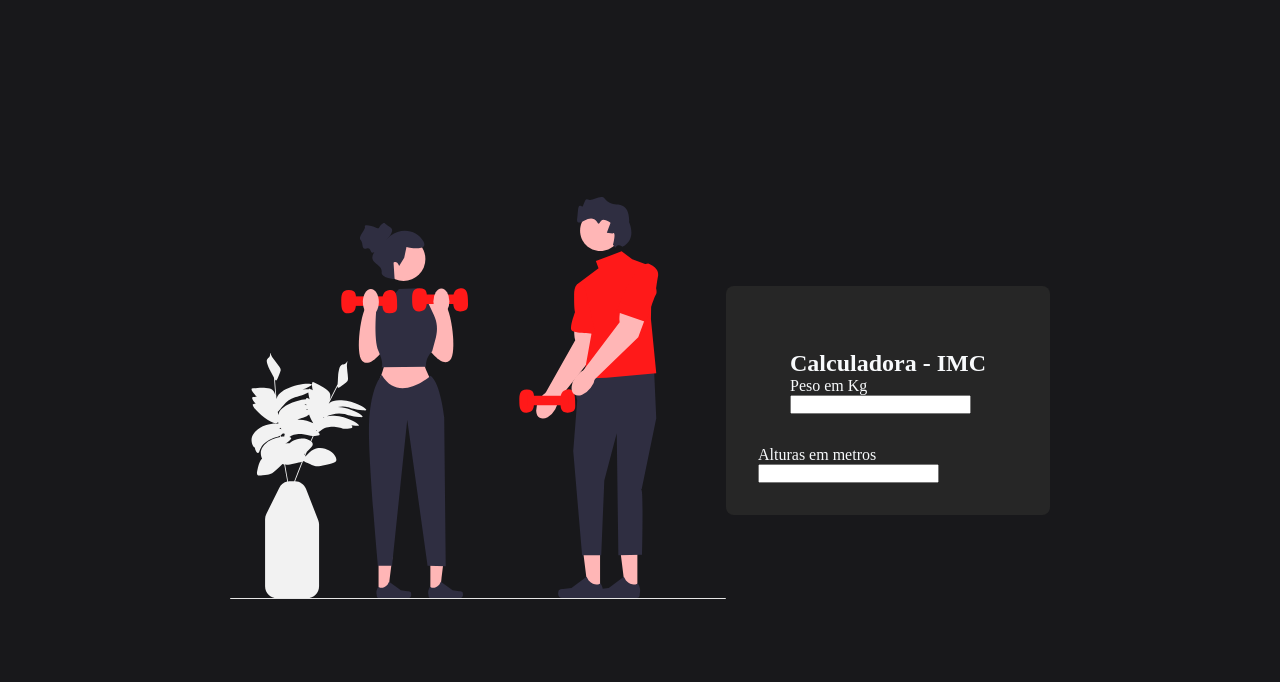
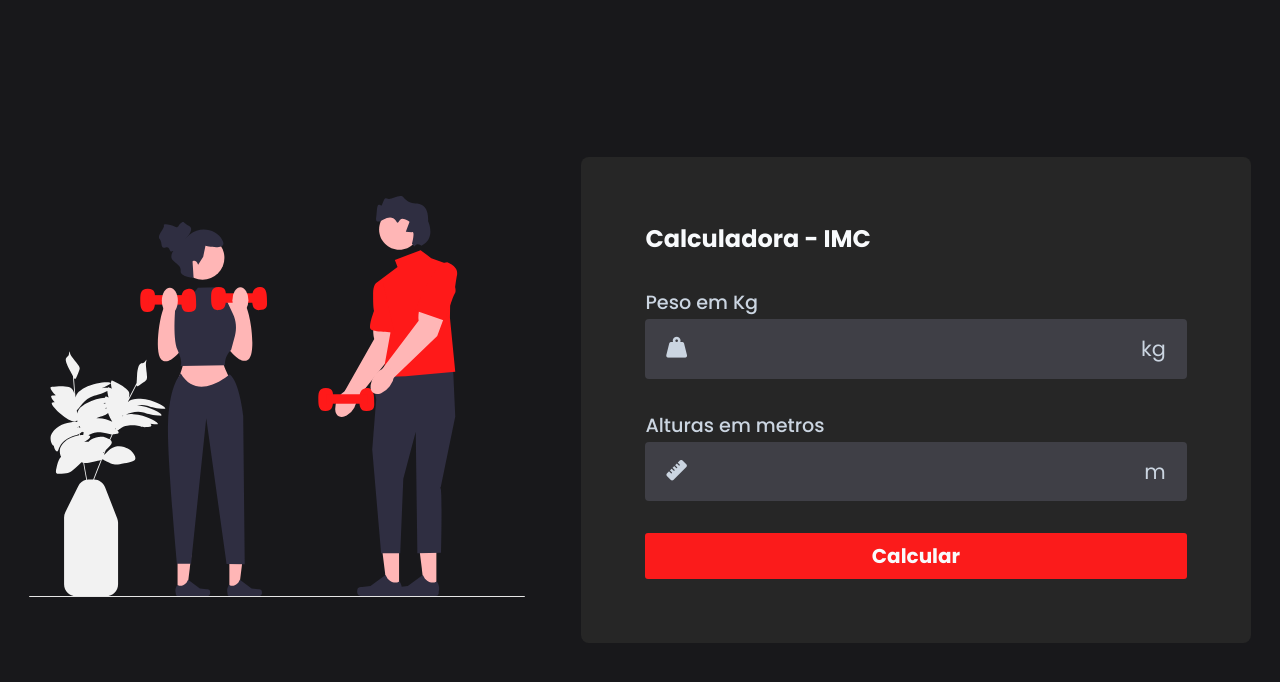
Before and after one commit to raissas2/revisao03-08, a plain HTML site: page index.html in a window 1280 px wide. Drawn offline with Linux system fonts and the light colour scheme.

Commit message:
feat:create button

```diff
--- a/assets/css/style.index.css
+++ b/assets/css/style.index.css
@@ -1,8 +1,8 @@
 
 @import url('https://fonts.googleapis.com/css2?family=Poppins:wght@100;200;300;400;500;600;700&display=swap');
-
+ /*Reset CSS */
 *{
-
+    font-family: 'Poppins', sans-serif;
     margin:0;
     padding: 0;
     box-sizing: border-box;
@@ -11,6 +11,7 @@
 body{
     background-color: #18181b;
 
+
 }
 main{
     display: flex;
@@ -18,6 +19,7 @@ main{
     align-items: center;
     width: 100%;
     height: 100vh;
+    gap: 3.5rem;
 }
 img{
     width: 31rem;
@@ -30,10 +32,62 @@ padding: 2rem;
 color: #f8fafc;
 background-color: #262626;
 border-radius: 8px;
+gap: 2rem;
 }
 
 #calculator {
     display: flex;
     flex-direction: column;
     padding: 2rem;
+    gap: 2rem;
 }
+
+.input-box label{
+    font-weight: 500;
+    font-size: 1.2rem;
+    color: #cbd5e1;
+}
+
+.input-field {
+    display: flex;
+    align-items: center;
+    justify-content: space-between;
+    background-color: #3f3f46;
+    padding: 0.3rem;
+    border-radius: 4px;
+    margin-top: 2px;
+}
+.input-field input{
+    background-color: transparent;
+    border: none;
+    width: 100%;
+    font-size: 1.3rem;
+    color: #f8fafc;
+    padding: 0 0.5rem ;
+}
+
+.input-field input::-webkit-outer-spin-button,
+.input-field input::-webkit-inner-spin-button {
+appearance: none;
+}
+
+.unit, .icon{
+   color: #cbd5e1;
+   font-size: 1.3rem;
+   padding: 0.6rem 1rem;
+    }
+#calculate{
+    background-color: #fb1b1b;
+    border: none;
+    color: #f8fafc;
+    font-size: 1.25rem;
+    font-weight: bold;
+    padding: 0.5rem 0;
+    cursor: pointer;
+    width: 100%;
+    border-radius: 3px;
+}
+.input-field input:focus{
+    outline: none;
+
+}
--- a/index.html
+++ b/index.html
@@ -2,6 +2,7 @@
 <html lang="pt-br">
 <head>
     <meta charset="UTF-8">
+    <link rel="stylesheet" href="https://cdnjs.cloudflare.com/ajax/libs/font-awesome/6.4.2/css/all.min.css" integrity="sha512-z3gLpd7yknf1YoNbCzqRKc4qyor8gaKU1qmn+CShxbuBusANI9QpRohGBreCFkKxLhei6S9CQXFEbbKuqLg0DA==" crossorigin="anonymous" referrerpolicy="no-referrer" />
     <link rel="stylesheet" href="assets/css/style.index.css">
     <script src="assets/js/script.index.js"></script>
     <meta name="viewport" content="width=device-width, initial-scale=1.0">
@@ -10,7 +11,7 @@
 <body>
     <main>
         <section id="picture">
-            <img src="assets/images/picture2.svg" alt="">
+            <img src="assets/images/picture2.svg" alt=""/>
         </section>
 
 
@@ -18,18 +19,25 @@
             <div id="calculator">
              <h1 id="title">Calculadora - IMC</h1>
              <div class="input-box">
-             <label for="">Peso em Kg</label>
-             <div class="input-field"></div>
+             <label for="weight">Peso em Kg</label>
+             <div class="input-field">
+                <i class="fa-solid fa-weight-hanging icon"></i>
              <input type="number" id="weight" name="weight" required />
+             <span class="unit">kg</span>
             </div>
             </div>
 
-            <div class="input-box">
+                <div class="input-box">
                 <label for="height">Alturas em metros</label>
-                <div class="input-field"></div>
+                <div class="input-field">
+                    <i class="fa-solid fa-ruler icon"></i>
                 <input type="number" id="height" name="height" required />
+                <span class="unit">m</span>
+            </div>
                </div>
-               </div>
+
+               <button id="calculate">Calcular</button>
+            </div>
         </section>
     </main>
 </body>
```
Also changed, not shown: assets/images/picture.svg (deleted).
